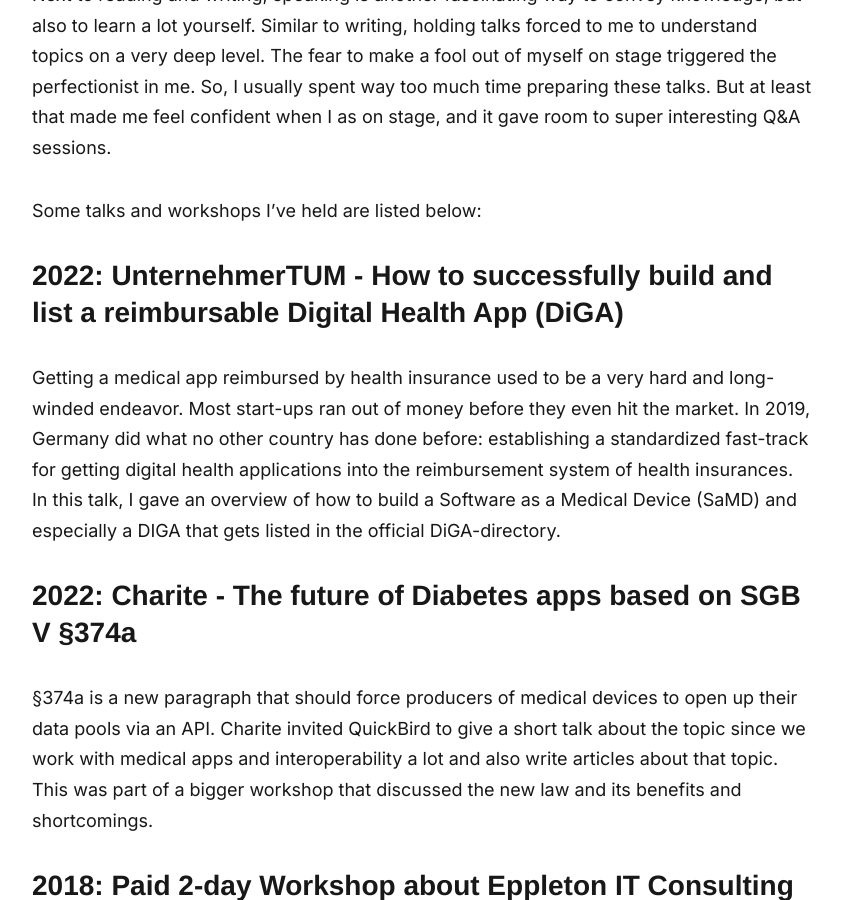
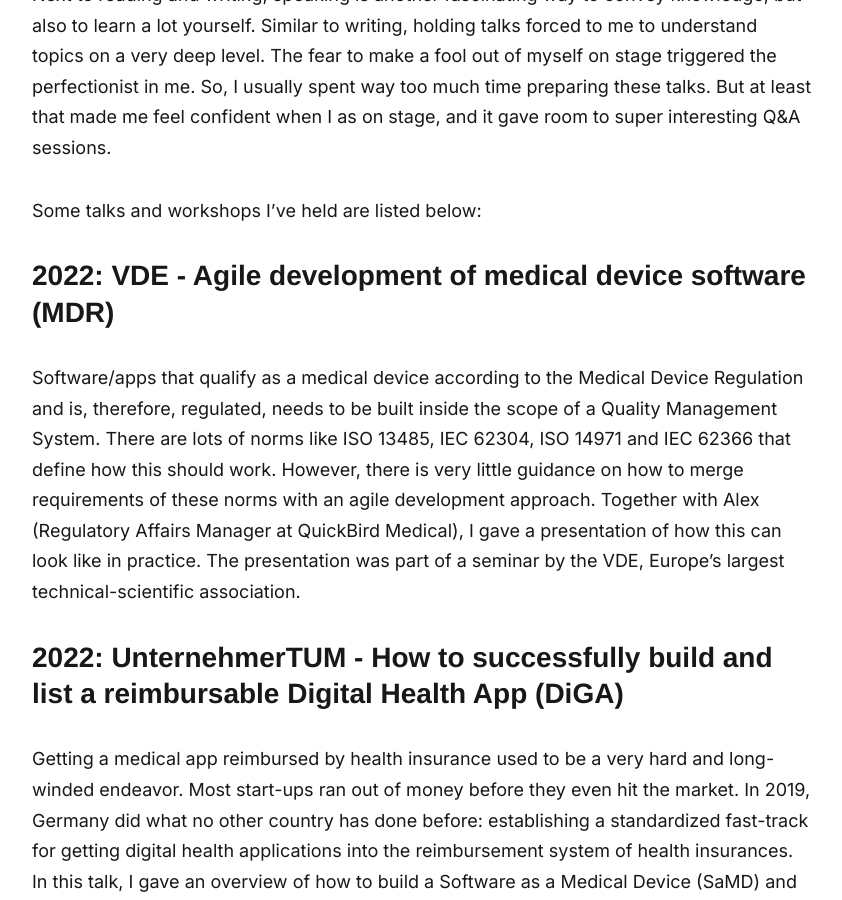
Before and after one commit to maltebucksch/maltebucksch.github.io, a Jekyll site: the page built from _pages/speaking.md, in a window 1280 px wide and 900 px high, scrolled down 697 px. Shown: the whole window, without its empty margins (218-1060 px from the left). Built offline with Jekyll 4.4.1, drawn with Linux system fonts in a browser that asks for light colours; nearby versions of some CDN libraries; some web fonts are replaced.

Commit message:
Add vde presenation

```diff
--- a/_pages/speaking.md
+++ b/_pages/speaking.md
@@ -17,6 +17,11 @@
 But at least that made me feel confident when I as on stage, and it gave room to super interesting Q&A sessions.
 
 Some talks and workshops I've held are listed below:
+
+## 2022: VDE - Agile development of medical device software (MDR)
+
+Software/apps that qualify as a medical device according to the Medical Device Regulation and is, therefore, regulated, needs to be built inside the scope of a Quality Management System. There are lots of norms like ISO 13485, IEC 62304, ISO 14971 and IEC 62366 that define how this should work. However, there is very little guidance on how to merge requirements of these norms with an agile development approach.
+Together with Alex (Regulatory Affairs Manager at QuickBird Medical), I gave a presentation of how this can look like in practice. The presentation was part of a seminar by the VDE, Europe’s largest technical-scientific association.
 
 ## 2022: UnternehmerTUM - How to successfully build and list a reimbursable Digital Health App (DiGA)
 Getting a medical app reimbursed by health insurance used to be a very hard and long-winded endeavor. Most start-ups ran out of money before they even hit the market. In 2019, Germany did what no other country has done before: establishing a standardized fast-track for getting digital health applications into the reimbursement system of health insurances.
```
Also changed, not shown: 1 other file.
